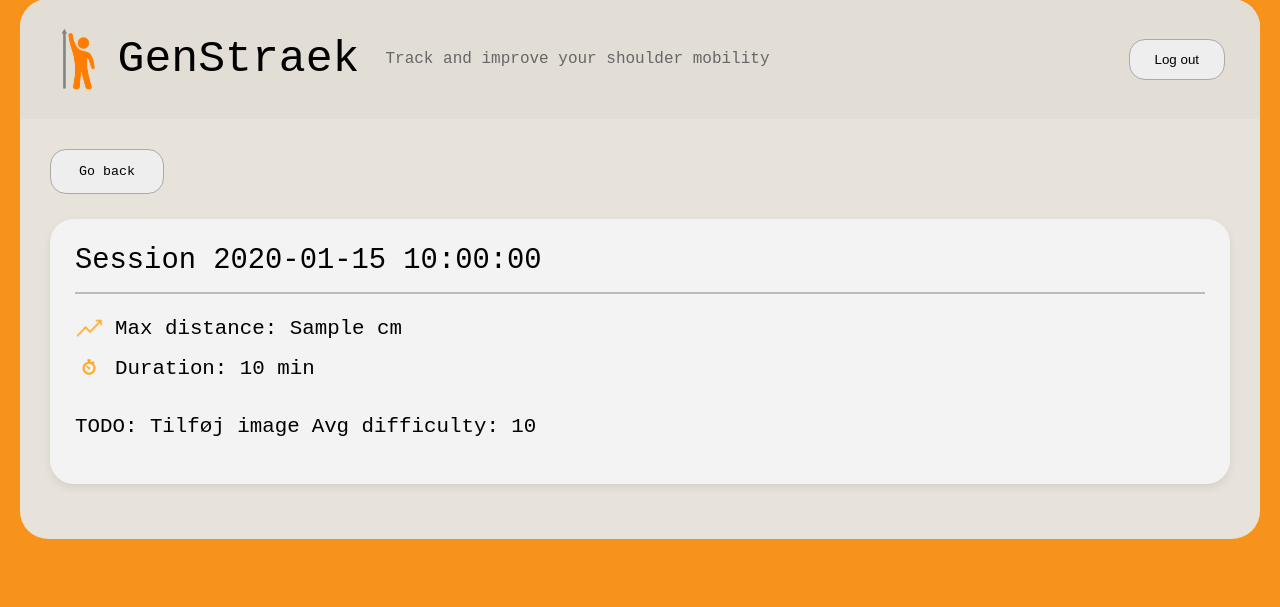
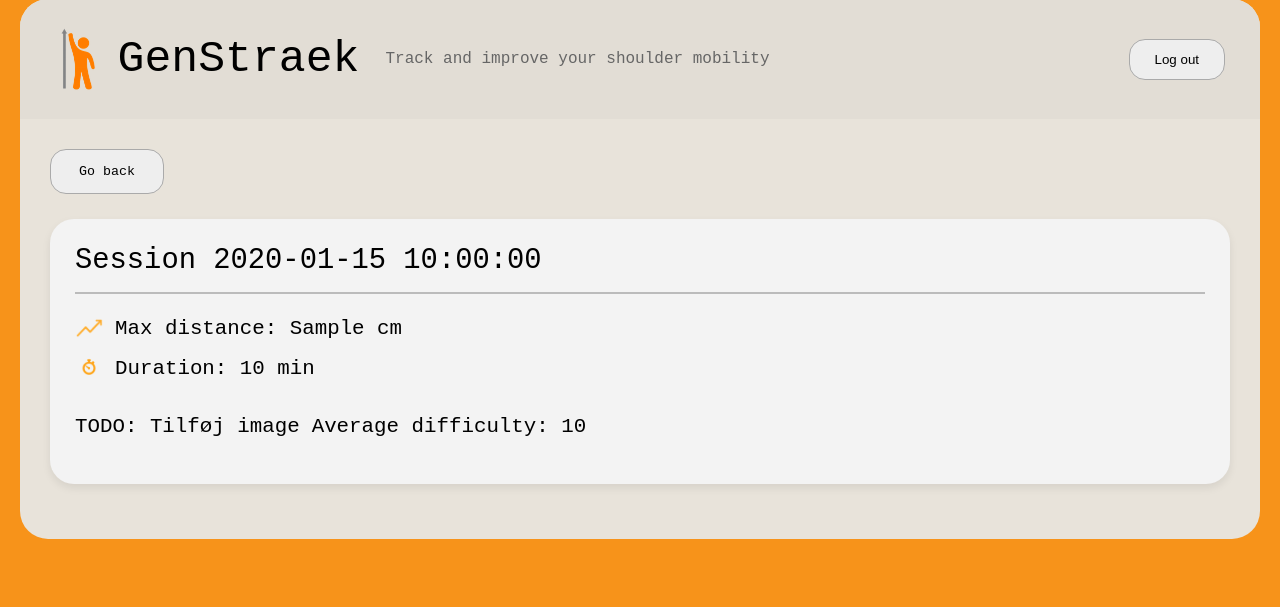
Before and after one commit to JustBobber/IoT_34315, a Flask app: template src/templates/users_sessions.html in a window 1280 px wide. Shown: the part 21-628 px from the top of the page. Run offline with Flask 3, Linux system fonts and the light colour scheme; the visitor is signed in with stand-in values (Sample User, id 1); tables that the repository leaves empty hold one stand-in row (values such as "Sample post"); the template is opened without the code that fills it: most values are stand-ins (such as "Sample title", 1, 10 or a date in 2020).

Commit message:
fixed typo

```diff
--- a/src/templates/users_sessions.html
+++ b/src/templates/users_sessions.html
@@ -187,7 +187,7 @@
                             <div class="info-row">
 <!--                                <img src="{{ url_for('static', filename='images/small_Duration.png') }}" class="icon">-->
                                 <p>TODO: Tilføj image </p>
-                                Avg difficulty: {{ session.average_difficulty }}
+                                Average difficulty: {{ session.average_difficulty }}
                             </div>
                         {% endif %}
                     </div>
```
